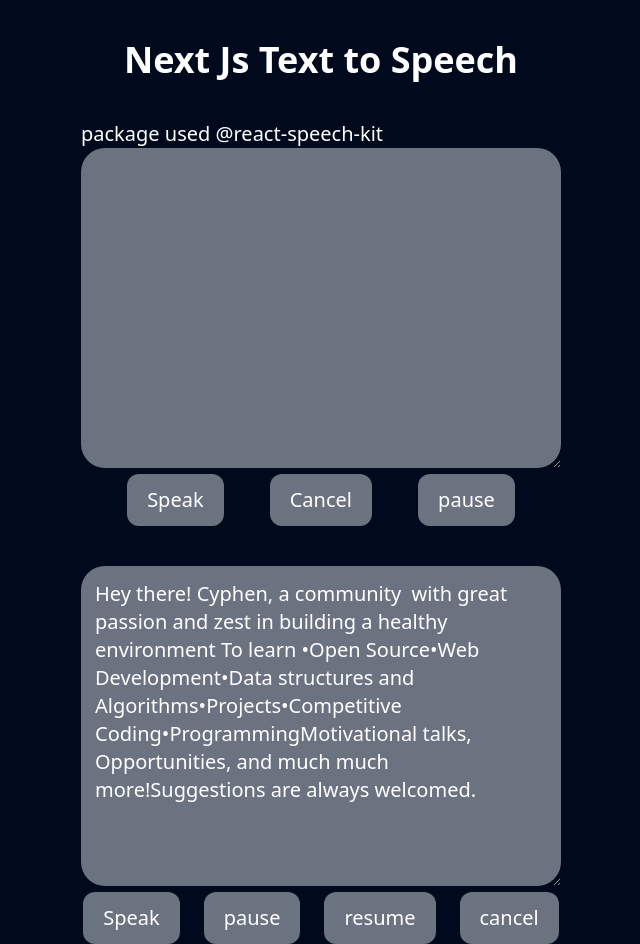
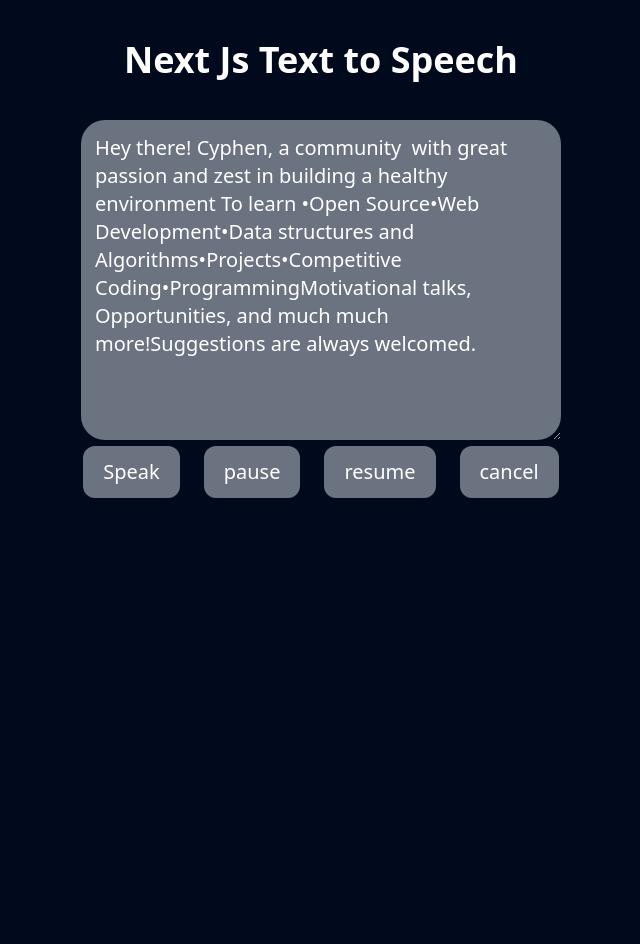
Before and after one commit to coderprovider/Next-TTS, a Next.js app: page / in a window 1280 px wide. Shown: the whole page, without its empty margins (319-959 px from the left). After the commit the page ends 800 px from the top, so only its background shows below. Built offline with nearby package versions, Linux system fonts and the light colour scheme.

Commit message:
file removed

```diff
--- a/components/WithPackage.tsx
+++ /dev/null
@@ -1,54 +0,0 @@
-import React, { useState } from "react";
-//@ts-ignore
-import { useSpeechSynthesis } from "./react-speech-kit";
-//@ts-ignore
-import { textarea, button, layout } from "../styles/style";
-
-
-export default function WithPackage() {
-  const [value, setValue] = useState("");
-  const { speak, cancel,pause } = useSpeechSynthesis();
-
-console.log(useSpeechSynthesis())
-  return (
-    <div className={`${layout}`}>
-      <div className="flex flex-col ">
-        <h1 className="text-xl">
-          package used{" "}
-          <a href="https://www.npmjs.com/package/react-speech-kit">
-            @react-speech-kit
-          </a>
-        </h1>
-        <div>
-          <textarea
-            className={`${textarea} `}
-            value={value}
-            onChange={(event) => setValue(event.target.value)}
-          />
-        </div>
-        <div className="flex justify-evenly w-full">
-          <button
-            onClick={() => speak({ text: value })}
-            className={`${button} `}
-          >
-            {" "}
-            Speak
-          </button>
-          <button className={`${button} `} onClick={() => cancel()}>
-            {" "}
-            Cancel
-          </button>
-           <button className={`${button} `} onClick={() => pause()}>
-            {" "}
-            pause
-          </button>
-          {/* <button  onMouseDown={listen} onMouseUp={stop}>
-          🎤
-          </button>
-        {listening && <div>Go ahead I'm listening</div>} */}
-        </div>
-      </div>
-
-    </div>
-  );
-}
--- a/components/react-speech-kit.js
+++ /dev/null
@@ -1,193 +0,0 @@
-// import React,{useState,useCallback} from 'react';
-
-// export const useTextToSpeech = () => {
-//     const [value, setValue] = useState(
-//         "Hey there! Cyphen, a community  with great passion and zest in building a healthy environment To learn •Open Source•Web Development•Data structures and Algorithms•Projects•Competitive Coding•ProgrammingMotivational talks, Opportunities, and much much more!Suggestions are always welcomed."
-//       );
-
-//       const [isSpeaking, setIsSpeaking] = useState(false);
-//       const [isPaused, setIsPaused] = useState(false);
-//       const [isResumed, setIsResumed] = useState(false);
-//       const [isEnded, setIsEnded] = useState(false);
-//       var msg = new SpeechSynthesisUtterance(undefined);
-
-//       msg.text = value;
-
-//       const speak = useCallback(() => {
-//         function speak() {
-//           window.speechSynthesis.speak(msg);
-//         }
-//         speak();
-//         setIsSpeaking(true);
-//         setIsEnded(false);
-//       }, [msg]);
-
-//       const Pause = useCallback(() => {
-//         function pause() {
-//           window.speechSynthesis.pause();
-//         }
-//         pause();
-//         setIsPaused(true);
-//         setIsSpeaking(false);
-//         setIsEnded(false);
-//         setIsResumed(false);
-//       }, []);
-
-//       const Resume = useCallback(() => {
-//         function resume() {
-//           window.speechSynthesis.resume();
-//         }
-//         resume();
-//         setIsPaused(false);
-//         setIsSpeaking(false);
-//         setIsEnded(false);
-//         setIsResumed(true);
-//       }, []);
-
-//       const Cancel = useCallback(() => {
-//         function cancel() {
-//           window.speechSynthesis.cancel();
-//         }
-//         cancel();
-//         setIsPaused(false);
-//         setIsResumed(false);
-
-//         setIsSpeaking(false);
-//         setIsEnded(true);
-//       }, []);
-
-//       return{
-//         value,
-//         setValue,
-//         isSpeaking,
-//         isPaused,
-//         isResumed,
-//         isEnded,
-//         speak,
-//         Pause,
-//         Resume,
-//         Cancel
-
-//       }
-// }
-
-
-
-
-
-// export const useTextToSpeech = (text:string) => {
-//     const [isSpeaking, setIsSpeaking] = useState(false);
-//     const [isSupported, setIsSupported] = useState(false);
-
-//     const speak = () => {
-//         if (isSpeaking) {
-//             window.speechSynthesis.cancel();
-//             setIsSpeaking(false);
-//         } else {
-//             const utterance = new SpeechSynthesisUtterance(text);
-//             window.speechSynthesis.speak(utterance);
-//             setIsSpeaking(true);
-//         }
-//     };
-
-//     const check = () => {
-//         if (window.speechSynthesis) {
-//             setIsSupported(true);
-//         } else {
-//             setIsSupported(false);
-//         }
-//     };
-
-//     React.useEffect(() => {
-//         check();
-//     }, []);
-
-//     return {
-//         isSpeaking,
-//         speak,
-//         isSupported
-//     };
-// }
-
-import { useEffect, useState } from 'react';
-
-export const useSpeechSynthesis = (props = {}) => {
-  const { onEnd = () => {} } = props;
-  const [voices, setVoices] = useState([]);
-  const [speaking, setSpeaking] = useState(false);
-  const [supported, setSupported] = useState(false);
-
-  const processVoices = (voiceOptions) => {
-    setVoices(voiceOptions);
-  };
-
-  const getVoices = () => {
-    // Firefox seems to have voices upfront and never calls the
-    // voiceschanged event
-    let voiceOptions = window.speechSynthesis.getVoices();
-    if (voiceOptions.length > 0) {
-      processVoices(voiceOptions);
-      return;
-    }
-
-    window.speechSynthesis.onvoiceschanged = (event) => {
-      voiceOptions = event.target.getVoices();
-      processVoices(voiceOptions);
-    };
-  };
-
-  const handleEnd = () => {
-    setSpeaking(false);
-    onEnd();
-  };
-
-  useEffect(() => {
-    if (typeof window !== 'undefined' && window.speechSynthesis) {
-      setSupported(true);
-      getVoices();
-    }
-  }, []);
-
-  const speak = (args = {}) => {
-    const { voice = null, text = '', rate = 1, pitch = 1, volume = 1 } = args;
-    if (!supported) return;
-    setSpeaking(true);
-    // Firefox won't repeat an utterance that has been
-    // spoken, so we need to create a new instance each time
-    const utterance = new window.SpeechSynthesisUtterance();
-    utterance.text = text;
-    utterance.voice = voice;
-    utterance.onend = handleEnd;
-    utterance.rate = rate;
-    utterance.pitch = pitch;
-    utterance.volume = volume;
-    window.speechSynthesis.speak(utterance);
-  };
-
-  const cancel = () => {
-    if (!supported) return;
-    setSpeaking(false);
-    window.speechSynthesis.cancel();
-  };
-  const pause = () => {
-    if(!supported) return;
-
-    window.speechSynthesis.pause();
-  }
-  const resume = () => {
-    if(!supported) return;
-    window.speechSynthesis.resume();
-  }
-  return {
-    supported: supported,
-    speak: speak,
-    speaking: speaking,
-    cancel: cancel,
-    pause: pause,
-    resume: resume,
-    voices: voices
-
-  };
-};
-
-// export default useSpeechSynthesis;
--- a/pages/index.tsx
+++ b/pages/index.tsx
@@ -1,13 +1,11 @@
 /* eslint-disable @next/next/link-passhref */
 import WebApi from '../components/WebApi';
-import WithPackage from '../components/WithPackage';
+
 
 export default function Home() {
   return (
     <div>
 <h1 className='text-center text-4xl font-semibold pt-10'>Next Js Text to Speech </h1>
-
-      <WithPackage />
       <WebApi />
     </div>
   );
```
